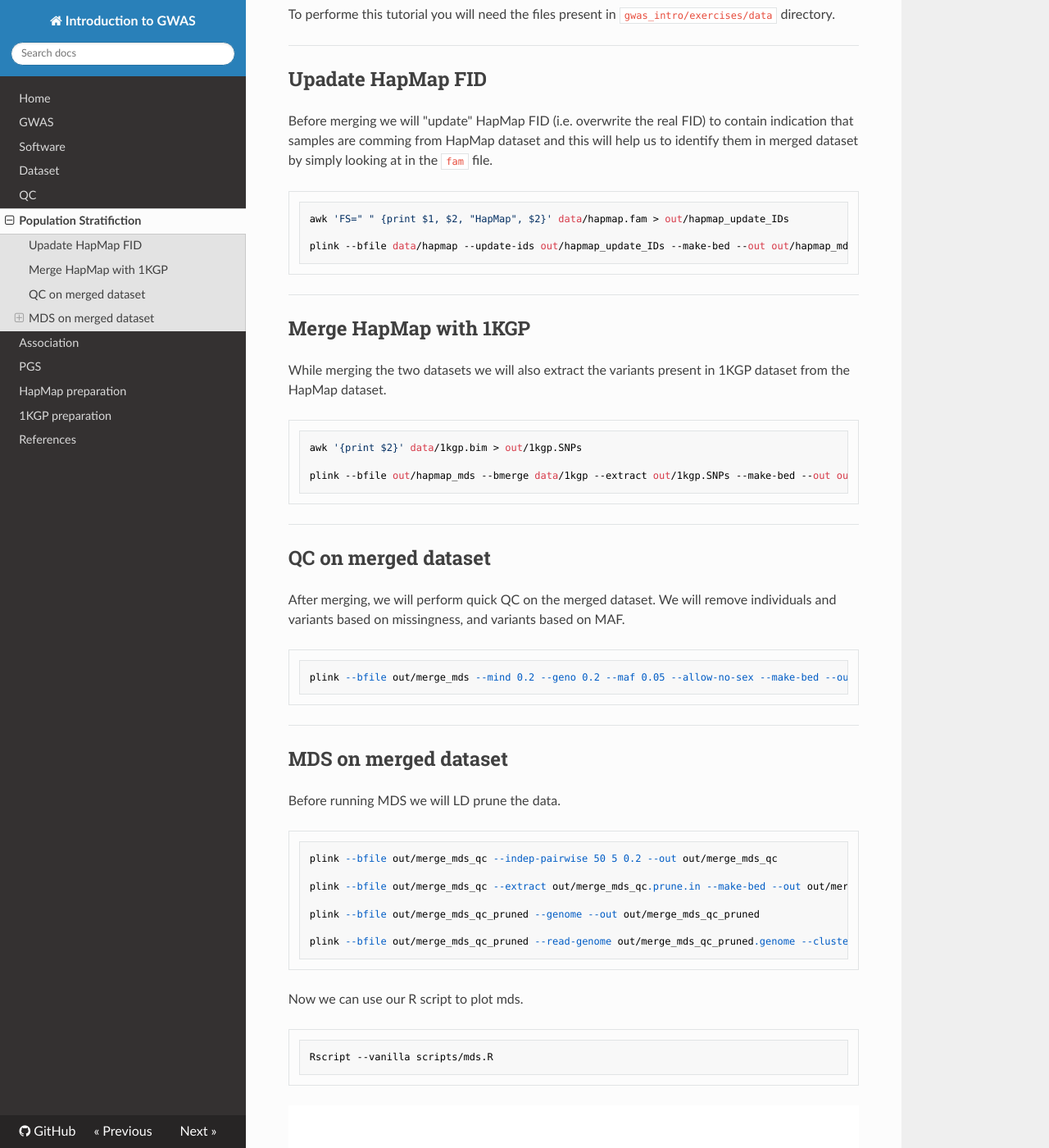
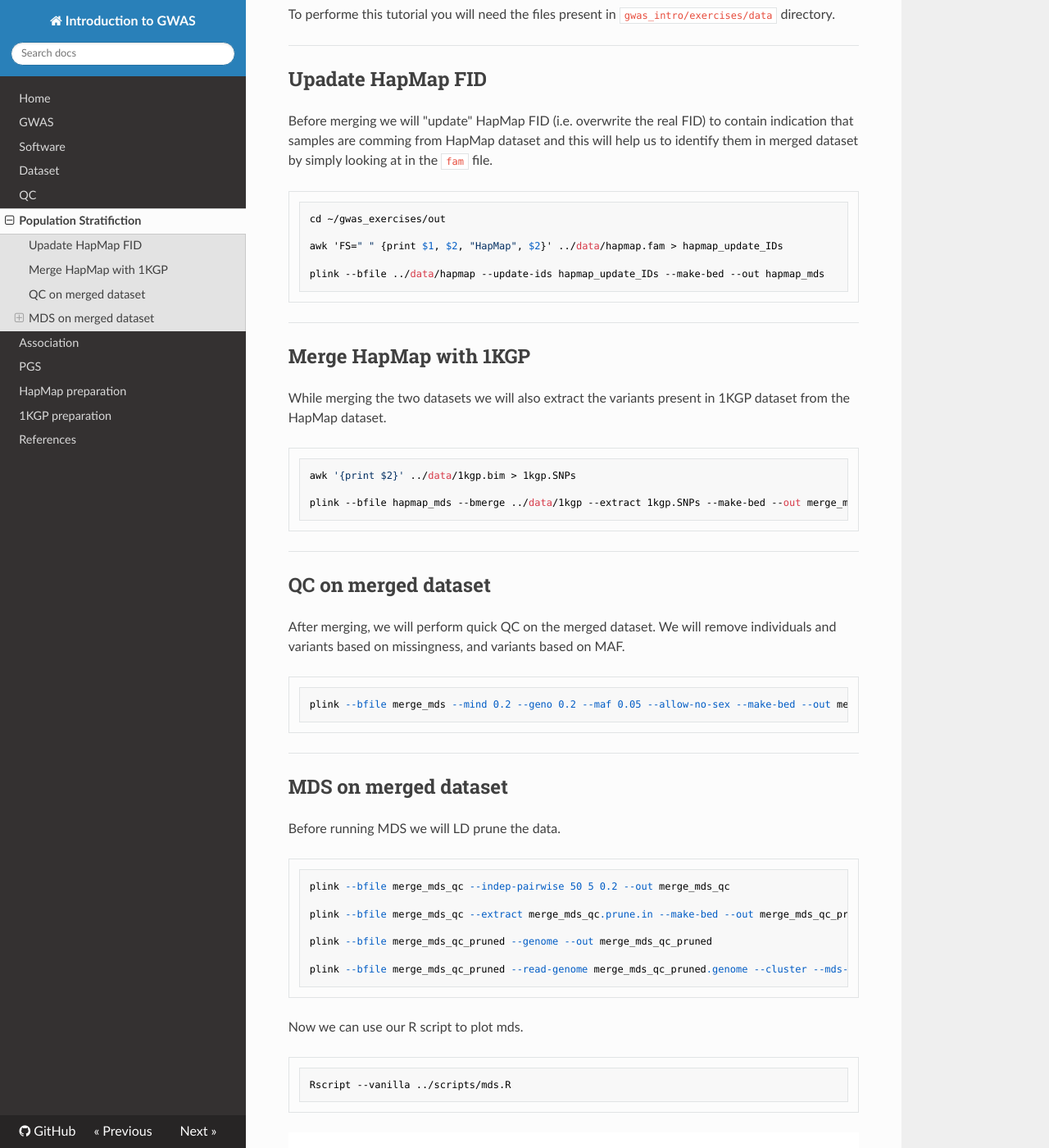
Before and after one commit to bajicv/gwas_intro, an MkDocs documentation site: the page built from docs/05_pop_stratification.md, in a window 1280 px wide and 1400 px high, scrolled down 1547 px. Shown: the whole window at 82% size. Built offline with MkDocs 1.6.1, drawn with Linux system fonts in a browser that asks for light colours; nearby versions of some CDN libraries; some of the changed text lies outside the part shown.

Commit message:
removing out/ from commands and addind data

```diff
--- a/docs/05_pop_stratification.md
+++ b/docs/05_pop_stratification.md
@@ -18,9 +18,11 @@ To performe this tutorial you will need the files present in `gwas_intro/exercis
 
 Before merging we will "update" HapMap FID (i.e. overwrite the real FID) to contain indication that samples are comming from HapMap dataset and this will help us to identify them in merged dataset by simply looking at in the `fam` file.
 
-    awk 'FS=" " {print $1, $2, "HapMap", $2}' data/hapmap.fam > out/hapmap_update_IDs
+    cd ~/gwas_exercises/out
 
-    plink --bfile data/hapmap --update-ids out/hapmap_update_IDs --make-bed --out out/hapmap_mds
+    awk 'FS=" " {print $1, $2, "HapMap", $2}' ../data/hapmap.fam > hapmap_update_IDs
+
+    plink --bfile ../data/hapmap --update-ids hapmap_update_IDs --make-bed --out hapmap_mds
 
 ----
 
@@ -28,9 +30,9 @@ Before merging we will "update" HapMap FID (i.e. overwrite the real FID) to cont
 
 While merging the two datasets we will also extract the variants present in 1KGP dataset from the HapMap dataset.
 
-    awk '{print $2}' data/1kgp.bim > out/1kgp.SNPs
+    awk '{print $2}' ../data/1kgp.bim > 1kgp.SNPs
 
-    plink --bfile out/hapmap_mds --bmerge data/1kgp --extract out/1kgp.SNPs --make-bed --out out/merge_mds
+    plink --bfile hapmap_mds --bmerge ../data/1kgp --extract 1kgp.SNPs --make-bed --out merge_mds
 
 ----
 
@@ -38,7 +40,7 @@ While merging the two datasets we will also extract the variants present in 1KGP
 
 After merging, we will perform quick QC on the merged dataset. We will remove individuals and variants based on missingness, and variants based on MAF.
 
-    plink --bfile out/merge_mds --mind 0.2 --geno 0.2 --maf 0.05 --allow-no-sex --make-bed --out out/merge_mds_qc
+    plink --bfile merge_mds --mind 0.2 --geno 0.2 --maf 0.05 --allow-no-sex --make-bed --out merge_mds_qc
 
 ----
 
@@ -46,17 +48,17 @@ After merging, we will perform quick QC on the merged dataset. We will remove in
 
 Before running MDS we will LD prune the data.
 
-    plink --bfile out/merge_mds_qc --indep-pairwise 50 5 0.2 --out out/merge_mds_qc
+    plink --bfile merge_mds_qc --indep-pairwise 50 5 0.2 --out merge_mds_qc
 
-    plink --bfile out/merge_mds_qc --extract out/merge_mds_qc.prune.in --make-bed --out out/merge_mds_qc_pruned
+    plink --bfile merge_mds_qc --extract merge_mds_qc.prune.in --make-bed --out merge_mds_qc_pruned
 
-    plink --bfile out/merge_mds_qc_pruned --genome --out out/merge_mds_qc_pruned
+    plink --bfile merge_mds_qc_pruned --genome --out merge_mds_qc_pruned
 
-    plink --bfile out/merge_mds_qc_pruned --read-genome out/merge_mds_qc_pruned.genome --cluster --mds-plot 10 --out out/merge_mds_qc_pruned
+    plink --bfile merge_mds_qc_pruned --read-genome merge_mds_qc_pruned.genome --cluster --mds-plot 10 --out merge_mds_qc_pruned
 
 Now we can use our R script to plot mds.
 
-    Rscript --vanilla scripts/mds.R
+    Rscript --vanilla ../scripts/mds.R
 
 ![mds](pics/mds_plot.png)
 
@@ -68,11 +70,11 @@ The `mds_plot.png` shows that majority of our "HapMap" data falls within the Eur
 
 We will use first two dimensions of MDS plot to define outliers. We will select individuals in HapMap data that cluster within other European samples present in 1KGP. The cut-off levels are not fixed thresholds and you will have to be determined them based on the visualization of the first two dimensions. To exclude outliers, the thresholds needs to be set around the cluster of individuals of interest. In our case majority of our individuals fall within Europeans and only few within African individuals from 1KGP.
 
-    grep -f <(awk '{ if ($1 == "HapMap" && $4 >0.04 && $5 >0.03) print $2 }' out/merge_mds_qc_pruned.mds) out/hapmap_9.fam > out/EUR_samples
+    grep -f <(awk '{ if ($1 == "HapMap" && $4 >0.04 && $5 >0.03) print $2 }' merge_mds_qc_pruned.mds) hapmap_9.fam > EUR_samples
 
 Extract these individuals in HapMap data.
 
-    plink --bfile out/hapmap_9 --keep out/EUR_samples --make-bed --out out/hapmap_gwa
+    plink --bfile hapmap_9 --keep EUR_samples --make-bed --out hapmap_gwa
 
 As we can see all of those individuals were removed in our QC, but in reality this might not be the case.
 
@@ -82,13 +84,13 @@ As we can see all of those individuals were removed in our QC, but in reality th
 
 We will perform additional MDS analysis on the filltered HapMap datast without outliers. We will then use the values of the 10 MDS dimensions as covariates in the association analysis in the next tutorial.
 
-    plink --bfile out/hapmap_gwa --genome --out out/hapmap_gwa
+    plink --bfile hapmap_gwa --genome --out hapmap_gwa
 
-    plink --bfile out/hapmap_gwa --read-genome out/hapmap_gwa.genome --cluster --mds-plot 10 --out out/hapmap_gwa
+    plink --bfile hapmap_gwa --read-genome hapmap_gwa.genome --cluster --mds-plot 10 --out hapmap_gwa
 
 Now we can use our R script to plot mds.
 
-    Rscript --vanilla scripts/mds_EUR.R
+    Rscript --vanilla ../scripts/mds_EUR.R
 
 ![mds_EUR](pics/mds_EUR_plot.png)
 
@@ -98,7 +100,7 @@ Now we can use our R script to plot mds.
 
 Change the format of the `.mds` file into a plink covariate file.
 
-    awk '{print$1, $2, $4, $5, $6, $7, $8, $9, $10, $11, $12, $13}' out/hapmap_gwa.mds > out/hapmap_gwa.covar
+    awk '{print$1, $2, $4, $5, $6, $7, $8, $9, $10, $11, $12, $13}' hapmap_gwa.mds > hapmap_gwa.covar
 
 In the next tutorial we will use the values in `hapmap_gwa.covar` as covariates in order to adjust for remaining population stratification.
 
```
Also changed, not shown: docs/03_dataset.md (+8 -3 lines), docs/04_QC.md (+4 -0 lines), docs/06_association.md (+10 -8 lines), docs/08_preparation_HapMap.md (+1 -1 lines), docs/09_preparation_1KGP.md (+2 -2 lines), 13 other files.
